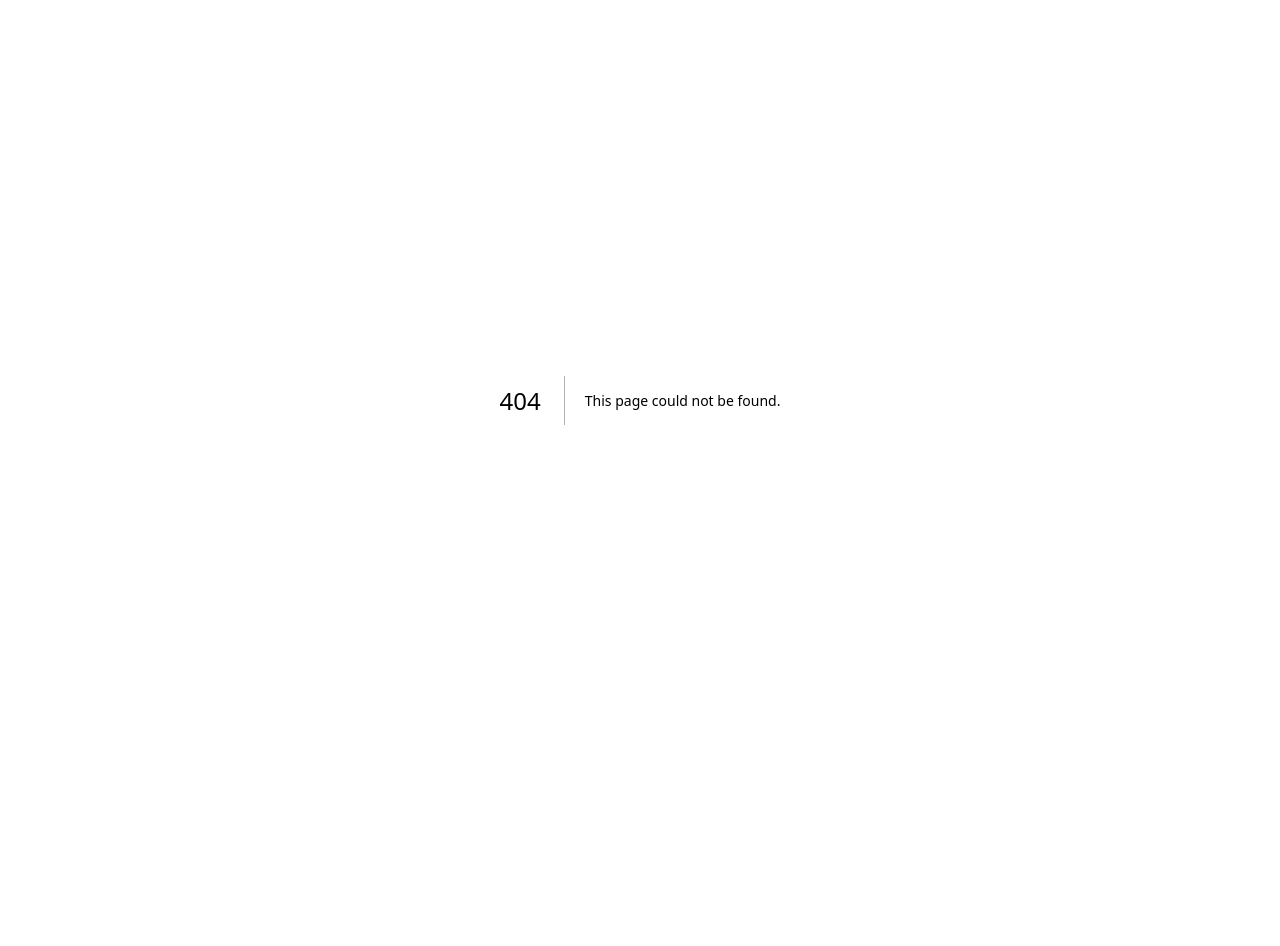
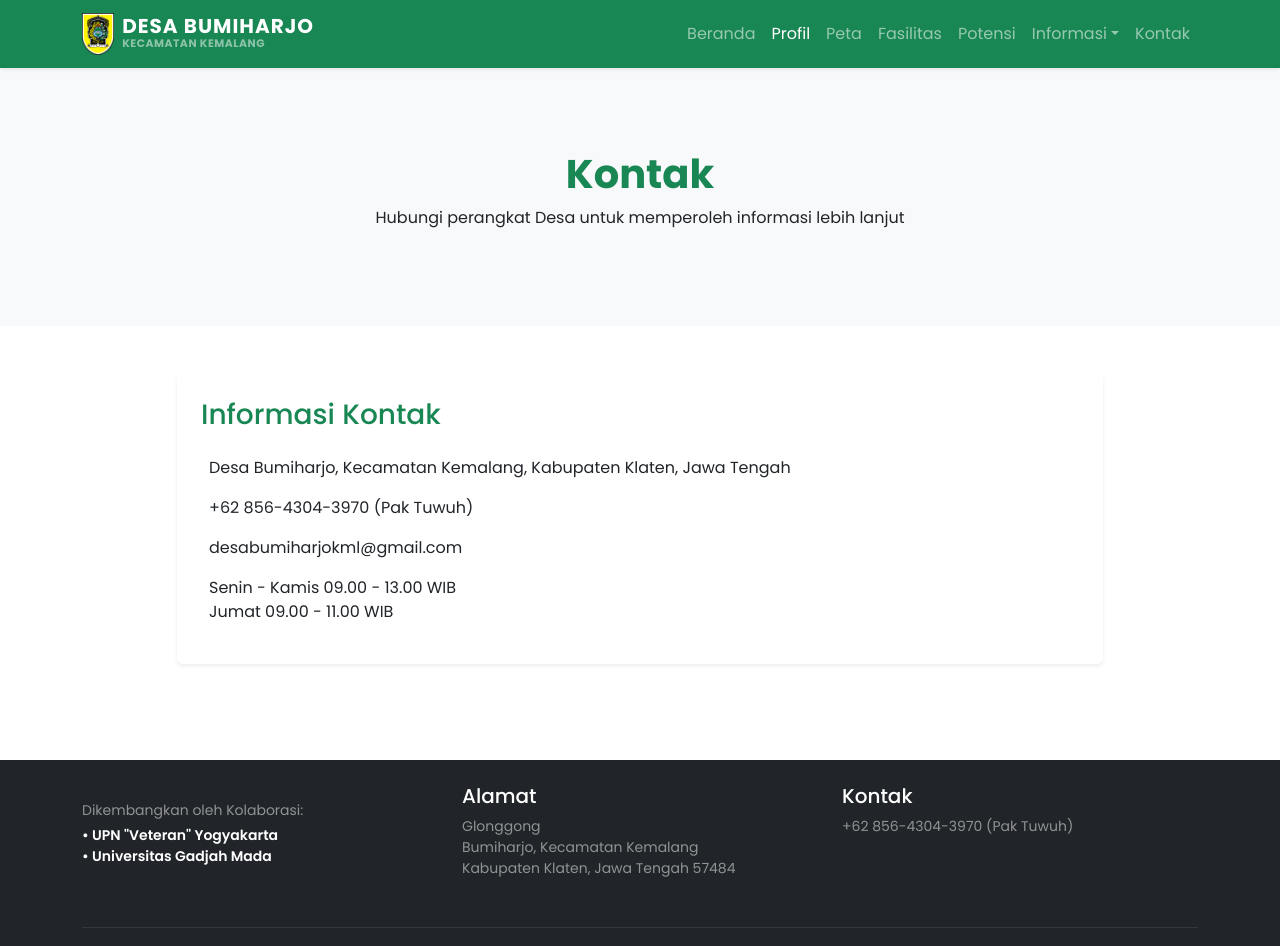
Before and after one commit to zakzulll/website-desa-bumiharjo, a Next.js app: page /kontak in a window 1280 px wide. Before the commit this address had no page. Shown: the top 946 px of the page. Before the commit the page ends 800 px from the top, so only its background shows below. Built offline with nearby package versions, Linux system fonts and the light colour scheme.

Commit message:
Create page.tsx

```diff
--- /dev/null
+++ b/app/kontak/page.tsx
@@ -0,0 +1,193 @@
+"use client";
+
+import { useEffect, useState } from "react";
+import Link from "next/link";
+
+export default function KontakPage() {
+  // State untuk mengontrol visibilitas tombol "Kembali ke Atas"
+  const [showTopBtn, setShowTopBtn] = useState(false);
+
+  useEffect(() => {
+    const handleScroll = () => {
+      if (window.scrollY > 300) {
+        setShowTopBtn(true);
+      } else {
+        setShowTopBtn(false);
+      }
+    };
+
+    window.addEventListener("scroll", handleScroll);
+    return () => window.removeEventListener("scroll", handleScroll);
+  }, []);
+
+  const scrollToTop = () => {
+    window.scrollTo({
+      top: 0,
+      behavior: "smooth",
+    });
+  };
+
+  return (
+    <>
+      {/* NAVBAR LENGKAP */}
+      <nav className="navbar navbar-expand-lg navbar-dark bg-success fixed-top shadow-sm">
+        <div className="container">
+          {/* Bagian Kiri: Logo & Judul */}
+          <a className="navbar-brand d-flex align-items-center gap-2" href="/">
+            <img
+              src="/assets/img/logo-klaten.png"
+              alt="Logo Kabupaten Klaten"
+              style={{ height: "42px", width: "auto", objectFit: "contain" }}
+              className="d-inline-block align-text-top"
+            />
+            <div className="d-flex flex-column">
+              <span className="fw-bold text-uppercase lh-1 fs-5">Desa Bumiharjo</span>
+              <span className="text-white-50" style={{ fontSize: "0.68rem", letterSpacing: "0.5px" }}>
+                KECAMATAN KEMALANG
+              </span>
+            </div>
+          </a>
+
+          {/* Tombol Hamburger (Untuk versi HP) */}
+          <button className="navbar-toggler" type="button" data-bs-toggle="collapse" data-bs-target="#navbarProdusi" aria-controls="navbarProdusi" aria-expanded="false" aria-label="Toggle navigation">
+            <span className="navbar-toggler-icon"></span>
+          </button>
+
+          {/* Bagian Kanan: Menu Navigasi */}
+          <div className="collapse navbar-collapse d-lg-flex" id="navbarProdusi">
+            <ul className="navbar-nav ms-auto">
+              <li className="nav-item">
+                <a className="nav-link" href="/">Beranda</a>
+              </li>
+              <li className="nav-item">
+                <a className="nav-link active" href="/profil">Profil</a>
+              </li>
+              <li className="nav-item">
+                <a className="nav-link" href="/peta">Peta</a>
+              </li>
+              <li className="nav-item">
+                <a className="nav-link" href="/fasilitas">Fasilitas</a>
+              </li>
+              <li className="nav-item">
+                <a className="nav-link" href="/potensi">Potensi</a>
+              </li>
+
+              {/* Menu Dropdown Informasi */}
+              <li className="nav-item dropdown">
+                <a className="nav-link dropdown-toggle" href="#" id="informasiDropdown" role="button" data-bs-toggle="dropdown" aria-expanded="false">
+                  Informasi
+                </a>
+                <ul className="dropdown-menu dropdown-menu-end border-0 shadow" aria-labelledby="informasiDropdown">
+                  <li><a className="dropdown-item" href="/umkm">UMKM</a></li>
+                  <li><a className="dropdown-item" href="/informasi">Artikel & Galeri</a></li>
+                  <li><a className="dropdown-item" href="/apbdesa">APBDesa</a></li>
+                </ul>
+              </li>
+
+              <li className="nav-item">
+                <a className="nav-link" href="/kontak">Kontak</a>
+              </li>
+            </ul>
+          </div>
+        </div>
+      </nav>
+
+      {/* HEADER */}
+      <section style={{ paddingTop: "150px", paddingBottom: "80px", background: "#f8f9fa" }}>
+        <div className="container text-center">
+          <h1 className="fw-bold text-success">Kontak</h1>
+          <p>Hubungi perangkat Desa untuk memperoleh informasi lebih lanjut</p>
+        </div>
+      </section>
+
+      {/* INFORMASI */}
+      <section className="fade-up py-5">
+        <div className="container">
+          <div className="row g-4">
+            <div className="col-lg-10 mx-auto">
+              <div className="card custom-card h-100 shadow-sm border-0">
+                <div className="card-body p-4">
+                  <h3 className="mb-4 text-success">Informasi Kontak</h3>
+                  <p>
+                    <i className="bi bi-geo-alt-fill text-success me-2"></i>
+                    Desa Bumiharjo, Kecamatan Kemalang, Kabupaten Klaten, Jawa Tengah
+                  </p>
+                  <p>
+                    <i className="bi bi-telephone-fill text-success me-2"></i>
+                    +62 856-4304-3970 (Pak Tuwuh)
+                  </p>
+                  <p>
+                    <i className="bi bi-envelope-fill text-success me-2"></i>
+                    desabumiharjokml@gmail.com
+                  </p>
+                  <p>
+                    <i className="bi bi-clock-fill text-success me-2"></i>
+                    Senin - Kamis 09.00 - 13.00 WIB <br />
+                    <i className="bi bi-clock-fill text-success me-2" style={{ visibility: "hidden" }}></i>
+                    Jumat 09.00 - 11.00 WIB
+                  </p>
+                </div>
+              </div>
+            </div>
+          </div>
+        </div>
+      </section>
+
+      {/* FOOTER */}
+      <footer className="bg-dark text-white py-4 mt-5">
+        <div className="container">
+          <div className="row text-center text-md-start">
+            <div className="col-md-4 mb-3">
+              <div className="mt-3">
+                <small className="d-block text-white-50 mb-1">Dikembangkan oleh Kolaborasi:</small>
+                <small className="fw-semibold d-block">
+                  • UPN "Veteran" Yogyakarta<br />
+                  • Universitas Gadjah Mada
+                </small>
+              </div>
+            </div>
+
+            <div className="col-md-4 mb-3">
+              <h5>Alamat</h5>
+              <p className="small text-white-50">
+                Glonggong<br />
+                Bumiharjo, Kecamatan Kemalang<br />
+                Kabupaten Klaten, Jawa Tengah 57484
+              </p>
+            </div>
+
+            <div className="col-md-4 mb-3">
+              <h5>Kontak</h5>
+              <p className="small text-white-50">+62 856-4304-3970 (Pak Tuwuh)</p>
+            </div>
+          </div>
+
+          <hr className="border-secondary" />
+
+          <div className="text-center small text-white-50">© 2026</div>
+        </div>
+      </footer>
+
+      {/* TOMBOL KEMBALI KE ATAS */}
+      {showTopBtn && (
+        <button
+          onClick={scrollToTop}
+          className="btn btn-success rounded-circle shadow"
+          style={{
+            position: "fixed",
+            bottom: "30px",
+            right: "30px",
+            width: "50px",
+            height: "50px",
+            display: "flex",
+            alignItems: "center",
+            justifyContent: "center",
+            zIndex: 999
+          }}
+        >
+          <i className="bi bi-arrow-up"></i>
+        </button>
+      )}
+    </>
+  );
+}
```
